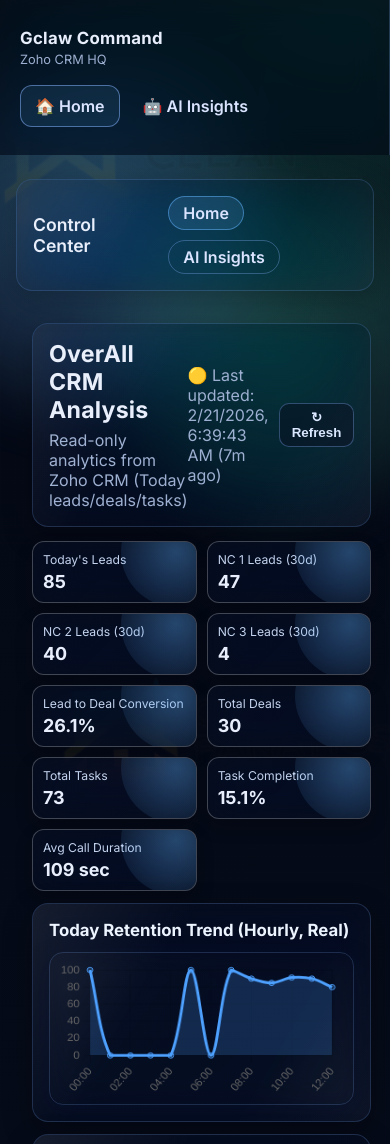
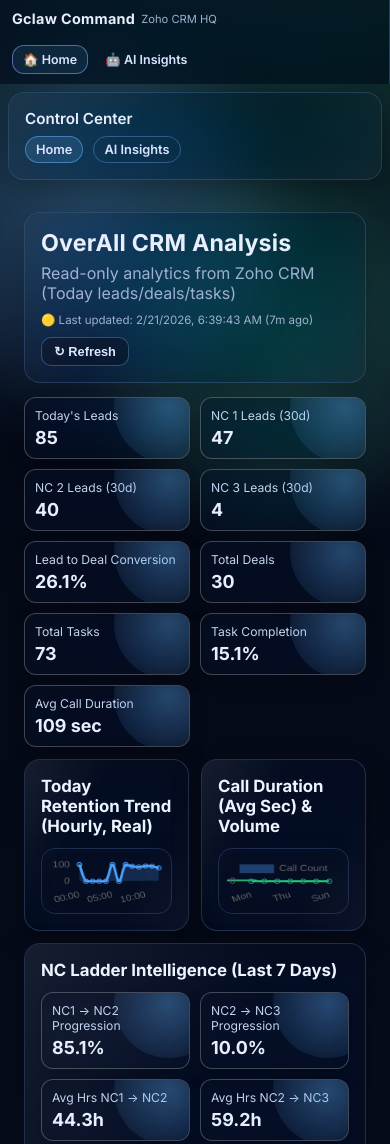
Before and after one commit to gaganpkumar12/CRM-DASHBOARD, a website: page index.html in a window 390 px wide. Shown: the top 1144 px of the page. Drawn offline with nearby package versions, Linux system fonts and the light colour scheme.

Commit message:
fix: fully responsive UI for mobile/tablet

```diff
--- a/styles.css
+++ b/styles.css
@@ -152,19 +152,279 @@ body {
     position: sticky;
     top: 0;
     z-index: 20;
+    padding: 12px 16px;
+  }
+
+  .sidebar-brand {
+    flex-direction: row;
+    align-items: center;
+    gap: 10px;
   }
 
   .sidebar-nav {
     flex-direction: row;
     flex-wrap: wrap;
+    gap: 6px;
+  }
+
+  .sidebar-link {
+    padding: 8px 12px;
+    font-size: .85rem;
   }
 
   .main-column {
-    padding: 16px;
+    padding: 12px;
   }
 
   .top-nav {
-    top: 8px;
+    top: 0;
+    flex-wrap: wrap;
+    padding: 10px 12px;
+  }
+
+  .header {
+    flex-direction: column;
+    align-items: flex-start;
+    gap: 10px;
+  }
+
+  .header-actions {
+    flex-wrap: wrap;
+    width: 100%;
+  }
+
+  h1 {
+    font-size: 1.15rem;
+  }
+
+  .kpis {
+    grid-template-columns: repeat(auto-fit, minmax(120px, 1fr));
+    gap: 8px;
+  }
+
+  .kpi .value {
+    font-size: .95rem;
+  }
+
+  .kpi .label {
+    font-size: .7rem;
+  }
+
+  .two-col {
+    grid-template-columns: 1fr;
+  }
+
+  .table-wrap {
+    -webkit-overflow-scrolling: touch;
+  }
+
+  table {
+    min-width: 480px;
+  }
+
+  canvas {
+    max-height: 220px;
+    padding: 4px;
+  }
+
+  .insight-grid {
+    grid-template-columns: 1fr;
+  }
+
+  .insight-list li {
+    flex-direction: column;
+    align-items: flex-start;
+    gap: 4px;
+    font-size: .82rem;
+  }
+
+  .insight-card {
+    font-size: .75rem;
+  }
+
+  .insight-block {
+    padding: 10px;
+  }
+
+  .container {
+    padding: 0 8px 16px;
+    margin: 10px auto;
+  }
+
+  .card {
+    padding: 12px;
+    border-radius: 12px;
+  }
+}
+
+@media (max-width: 480px) {
+  .sidebar {
+    padding: 10px 12px;
+  }
+
+  .sidebar-brand {
+    gap: 6px;
+  }
+
+  .brand-title {
+    font-size: .9rem;
+  }
+
+  .brand-tag {
+    font-size: .7rem;
+  }
+
+  .sidebar-link {
+    padding: 6px 10px;
+    font-size: .78rem;
+  }
+
+  .main-column {
+    padding: 8px;
+    gap: 10px;
+  }
+
+  .top-nav {
+    flex-direction: column;
+    align-items: flex-start;
+    gap: 8px;
+    padding: 8px 10px;
+  }
+
+  .nav-title {
+    font-size: .95rem;
+  }
+
+  .nav-links {
+    width: 100%;
+    justify-content: flex-start;
+  }
+
+  .nav-link {
+    padding: 5px 10px;
+    font-size: .8rem;
+  }
+
+  h1 {
+    font-size: 1rem;
+  }
+
+  h3 {
+    font-size: .92rem;
+  }
+
+  h4 {
+    font-size: .85rem;
+  }
+
+  .header-actions {
+    gap: 6px;
+  }
+
+  #lastUpdated, #aiLastUpdated {
+    font-size: .72rem;
+    word-break: break-word;
+  }
+
+  .refresh-btn {
+    padding: 5px 10px;
+    font-size: .8rem;
+  }
+
+  .kpis {
+    grid-template-columns: repeat(2, 1fr);
+    gap: 6px;
+  }
+
+  .kpi {
+    padding: 8px;
+  }
+
+  .kpi .value {
+    font-size: .88rem;
+  }
+
+  .kpi .label {
+    font-size: .65rem;
+  }
+
+  .kpi::after {
+    width: 70px;
+    height: 70px;
+    right: -25px;
+    top: -30px;
+  }
+
+  .card {
+    padding: 10px;
+    border-radius: 10px;
+  }
+
+  canvas {
+    max-height: 180px;
+    border-radius: 10px;
+  }
+
+  table {
+    min-width: 420px;
+    font-size: .78rem;
+  }
+
+  th, td {
+    padding: 6px 5px;
+    font-size: .76rem;
+  }
+
+  .leads-scroll {
+    max-height: 260px;
+  }
+
+  .insight-grid {
+    grid-template-columns: 1fr;
+    gap: 8px;
+  }
+
+  .insight-block {
+    padding: 8px 10px;
+  }
+
+  .insight-block strong {
+    font-size: .72rem;
+  }
+
+  .insight-block p,
+  .insight-block ul li {
+    font-size: .78rem;
+  }
+
+  .metric-how {
+    font-size: .68rem;
+  }
+
+  .insight-list li {
+    padding: 8px 10px;
+    font-size: .78rem;
+  }
+
+  .insight-evidence {
+    font-size: .72rem;
+    padding: 6px 8px;
+  }
+
+  .container::before,
+  .container::after {
+    display: none;
+  }
+
+  body::before,
+  body::after {
+    width: 180px;
+    height: 180px;
+  }
+
+  .grid {
+    gap: 8px;
+    margin-bottom: 8px;
   }
 }
 
@@ -352,7 +612,6 @@ p, .meta { margin: 0; color: var(--muted); }
 .grid { display: grid; gap: 12px; margin-bottom: 12px; }
 .two-col { grid-template-columns: 1fr 1fr; }
 .one-col { grid-template-columns: 1fr; }
-@media (max-width: 900px) { .two-col { grid-template-columns: 1fr; } }
 
 h3 {
   margin: 0 0 12px;
```
